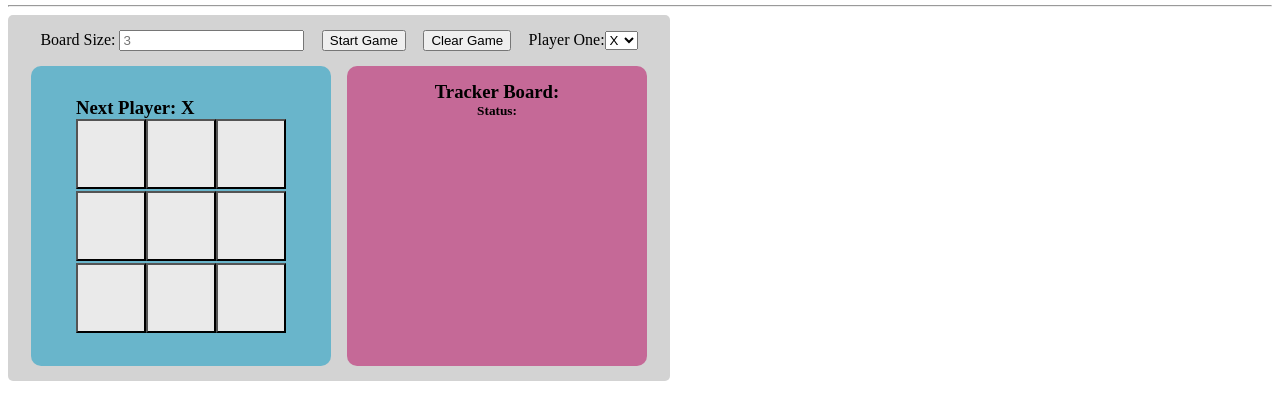
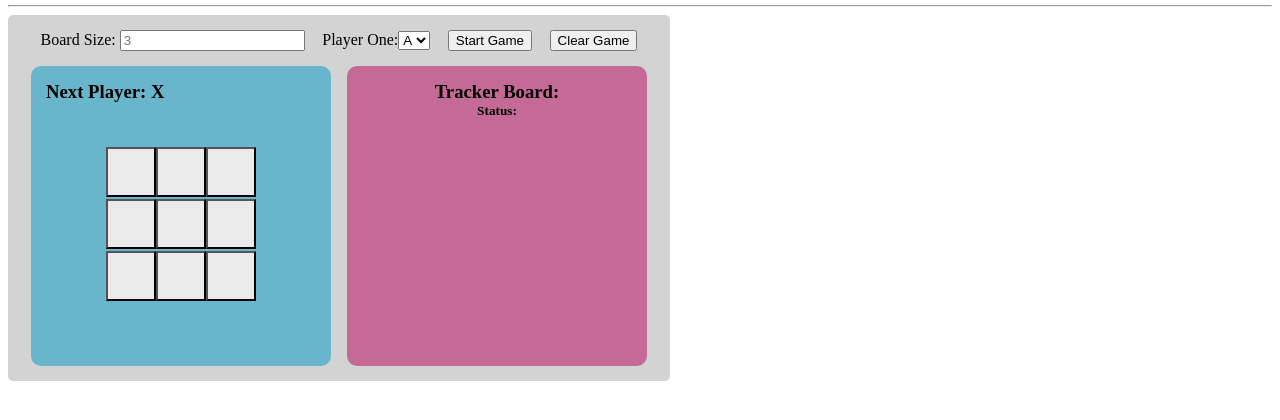
Before and after one commit to jjss886/Tic-Tac-Thrones, a React app: page / in a window 1280 px wide. Shown: the part 48-468 px from the top of the page. Built offline with nearby package versions, Linux system fonts and the light colour scheme.

Commit message:
Working size and theme

```diff
--- a/app/index.js
+++ b/app/index.js
@@ -5,7 +5,7 @@ import { BrowserRouter as Router } from "react-router-dom";
 import "./style.css";
 
 // ----------------- VARIABLES ----------------- //
-let size = 3;
+// let size = 3;
 // const startGame = size => {
 //   return Array(size)
 //     .fill(null)
@@ -34,6 +34,21 @@ class Board extends Component {
     this.handleClick = this.handleClick.bind(this);
   }
 
+  renderBoard(size, count = 0, table = []) {
+    for (let row = 0; row < size; row++) {
+      let children = [];
+      for (let col = 0; col < size; col++) {
+        children.push(this.renderSquare(count++, size));
+      }
+      table.push(
+        <div className={`boardrow row-${row}`} key={row}>
+          {children}
+        </div>
+      );
+    }
+    return table;
+  }
+
   renderSquare(i, size) {
     let row = Math.floor(i / size),
       col = i % size;
@@ -41,27 +56,12 @@ class Board extends Component {
       <Square
         key={i}
         status={this.props.state.board[row][col]}
-        onClick={() => this.handleClick(i)}
+        onClick={() => this.handleClick(i, size)}
       />
     );
   }
 
-  renderBoard(size, count = 0, table = []) {
-    for (let row = 0; row < size; row++) {
-      let children = [];
-      for (let col = 0; col < size; col++) {
-        children.push(this.renderSquare(count++, size));
-      }
-      table.push(
-        <div className="boardrow" key={row}>
-          {children}
-        </div>
-      );
-    }
-    return table;
-  }
-
-  handleClick(i) {
+  handleClick(i, size) {
     const { state, updateBoard, startGame } = this.props;
     let newBoard = [...state.board],
       row = Math.floor(i / size),
@@ -70,21 +70,22 @@ class Board extends Component {
     if (newBoard[row][col] !== null) return alert("Choose Another Box!");
     newBoard[row][col] = state.oneNext ? state.theme.one : state.theme.two;
     updateBoard({ board: newBoard, oneNext: !state.oneNext });
-    if (calcWinner(row, col, newBoard[row][col], state.board)) {
+    if (calcWinner(row, col, newBoard[row][col], state.board, size)) {
       alert(`${newBoard[row][col]} WON !`);
-      updateBoard({ board: startGame(size), oneNext: true });
+      updateBoard({ board: startGame(), oneNext: true });
     }
   }
 
   render() {
-    const { state } = this.props;
+    const { state, size } = this.props;
+    console.log("board render -", state);
     const status =
       "Next Player: " + (state.oneNext ? state.theme.one : state.theme.two);
 
     return (
       <div className="boardFullDiv">
         <h3 className="status">{status}</h3>
-        {this.renderBoard(size)}
+        <div className="board">{this.renderBoard(size)}</div>
       </div>
     );
   }
@@ -94,36 +95,41 @@ class Board extends Component {
 class Game extends Component {
   constructor() {
     super();
+    this.playerOne = { one: "X", two: "O" };
     this.state = {
-      board: this.startGame(size),
+      board: this.startGame(),
       oneNext: true,
-      theme: this.selectTheme()
+      theme: this.playerOne
     };
     this.startGame = this.startGame.bind(this);
-    this.selectTheme = this.selectTheme.bind(this);
+    this.handleThemeChange = this.handleThemeChange.bind(this);
     this.updateBoard = this.updateBoard.bind(this);
     this.clearGame = this.clearGame.bind(this);
     this.sizeValue = this.sizeValue.bind(this);
   }
 
   sizeValue() {
-    const size = document.getElementById("num-columns").value;
-    console.log("size --", size);
-    return size;
+    const input = document.getElementById("num-columns");
+    return !input || !input.value ? 3 : Number(input.value);
   }
 
-  selectTheme(one = "X", two = "O") {
-    return {
-      one: one,
-      two: two
-    };
+  handleThemeChange(evt) {
+    this.playerOne = { one: evt.target.value, two: "O" };
+    // const newTheme = { one: evt.target.value, two: "O" };
+    // console.log("change 1 -", this.state.theme, newTheme);
+    // this.setState({
+    // theme: newTheme
+    // });
+    // console.log("change 2 -", this.state, evt.target.value);
   }
 
-  startGame(size) {
+  startGame() {
+    const size = this.sizeValue();
     const newBoard = Array(size)
       .fill(null)
       .map(() => Array(size).fill(null));
-    this.setState();
+    this.setState({ board: newBoard, theme: this.playerOne });
+    console.log("start --", this.state);
     return newBoard;
   }
 
@@ -133,7 +139,7 @@ class Game extends Component {
 
   clearGame() {
     this.setState({
-      board: this.startGame(size),
+      board: this.startGame(),
       oneNext: true
     });
   }
@@ -150,24 +156,25 @@ class Game extends Component {
               type="text"
               maxlengh="2"
               placeholder="3"
-              // value={this}
               onFocus={e => (e.target.placeholder = "")}
               onBlur={e => (e.target.placeholder = "3")}
             />
           </div>
-          <button id="startBtn" onClick={this.sizeValue}>
+          <div id="selectDiv">
+            Player One:
+            <select onChange={this.handleThemeChange}>
+              <option>A</option>
+              <option>B</option>
+              <option>C</option>
+              <option>D</option>
+            </select>
+          </div>
+          <button id="startBtn" onClick={this.startGame}>
             Start Game
           </button>
           <button id="clearBtn" onClick={this.clearGame}>
             Clear Game
           </button>
-          <div id="selectDiv">
-            Player One:
-            <select value={this.state.theme.one}>
-              <option>X</option>
-              <option>O</option>
-            </select>
-          </div>
         </div>
 
         <div className="game">
@@ -176,7 +183,7 @@ class Game extends Component {
               state={this.state}
               startGame={this.startGame}
               updateBoard={this.updateBoard}
-              size={this.sizeValue}
+              size={this.sizeValue()}
             />
           </div>
 
@@ -192,7 +199,7 @@ class Game extends Component {
 }
 
 // ----------------- HELPER FUNCTIONS ----------------- //
-function calcWinner(row, col, player, board) {
+function calcWinner(row, col, player, board, size) {
   let count = 1;
   // ROW WIN
   for (let i = 1; i < size; i++) {
--- a/app/style.css
+++ b/app/style.css
@@ -64,18 +64,35 @@ h5 {
 }
 
 /* -------------- BOARD --------------  */
+.boardFullDiv {
+  width: 90%;
+  height: 90%;
+}
+
+.board {
+  display: flex;
+  width: 100%;
+  height: 90%;
+  flex-direction: column;
+  justify-content: center;
+  align-items: center;
+}
+
 .boardrow {
-  /* height: 70px; */
+  /* width: 80%; */
+  /* height: 30%; */
 }
 
 /* -------------- SQUARE --------------  */
 .square {
   background-color: rgba(234, 234, 234, 1);
-  width: 70px;
-  height: 70px;
+  width: 50px;
+  height: 50px;
+  /* width: 33%;
+  height: 100%; */
   margin: 0px;
   padding: 0px;
-  font-size: 20px;
+  font-size: 15px;
 }
 
 .square:hover {
```
